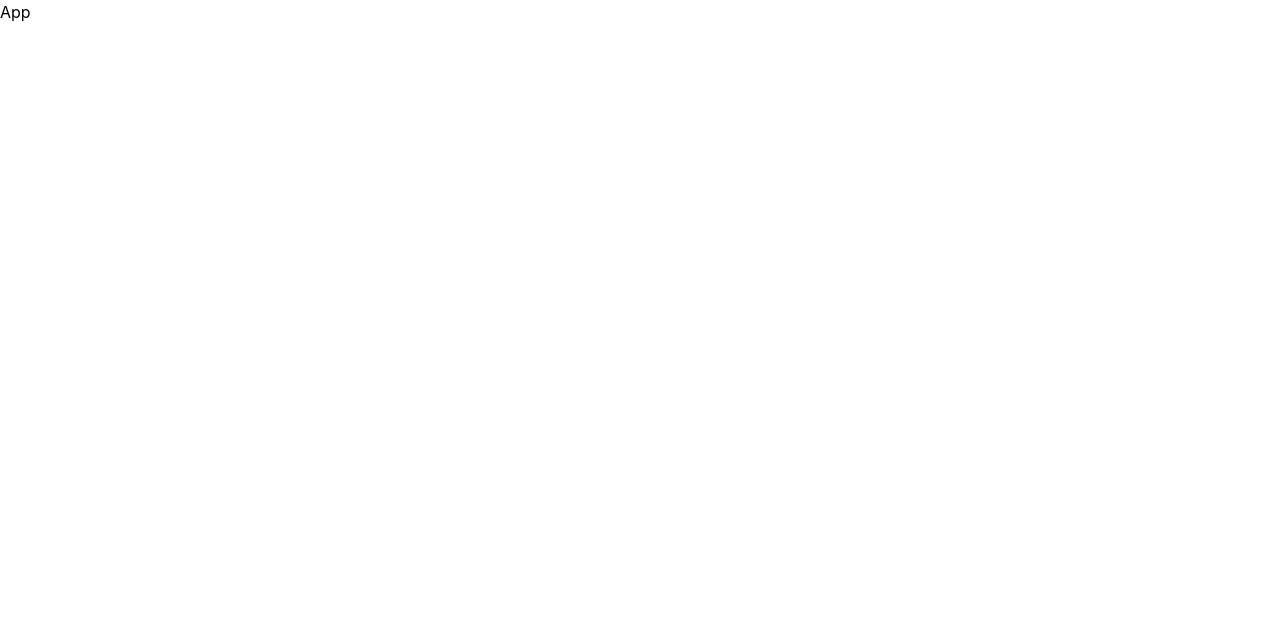
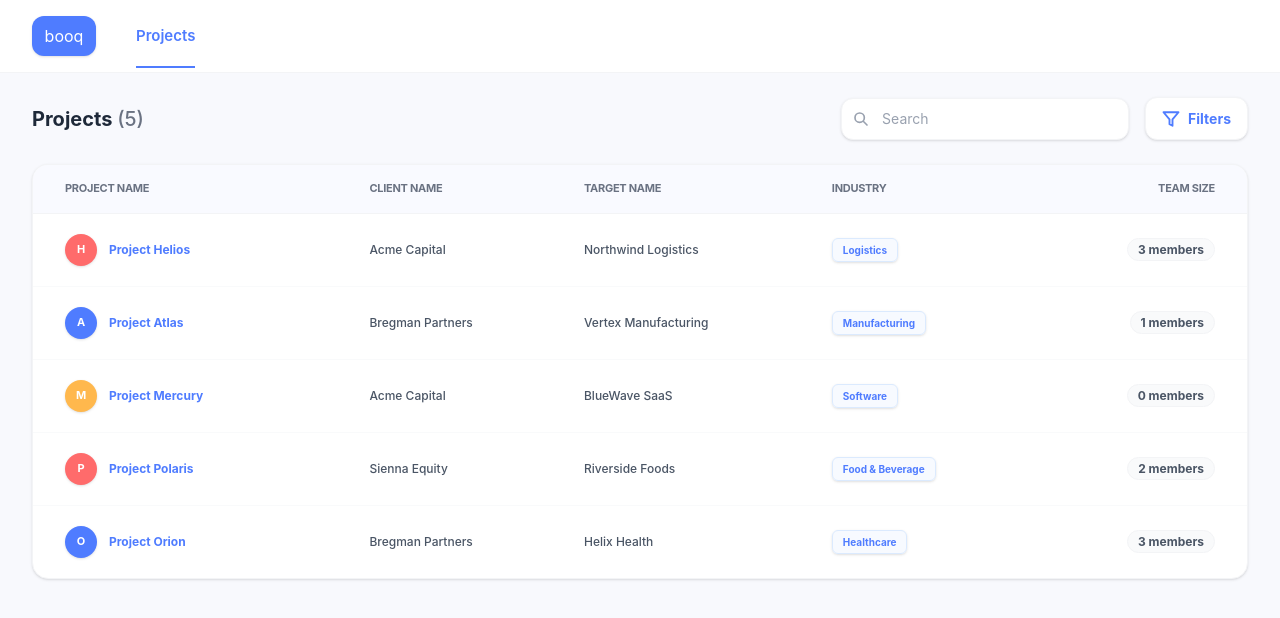
Before and after one commit to RomeoAtoyan/booq-finance, a React (Vite) app: page /projects in a window 1280 px wide. Shown: the top 618 px of the page. Built offline with nearby package versions, Linux system fonts and the light colour scheme; the HTML template or start-up script is replaced by a standard one.

Commit message:
feat: implement projects dashboard with navigation, page header, and data table components

```diff
--- a/src/App.tsx
+++ b/src/App.tsx
@@ -1,5 +1,25 @@
+import { BrowserRouter, Route, Routes } from "react-router-dom";
+import Home from "@/pages/Home";
+import Projects from "@/pages/Projects";
+import Navbar from "@/components/Navbar";
+import { TooltipProvider } from "@/components/ui/tooltip";
+
 const App = () => {
-  return <div>App</div>;
+  return (
+    <TooltipProvider>
+      <BrowserRouter>
+        <div className="min-h-screen bg-white">
+          <Navbar />
+          <main>
+            <Routes>
+              <Route path="/" element={<Home />} />
+              <Route path="/projects" element={<Projects />} />
+            </Routes>
+          </main>
+        </div>
+      </BrowserRouter>
+    </TooltipProvider>
+  );
 };
 
 export default App;
--- /dev/null
+++ b/src/components/Navbar.tsx
@@ -0,0 +1,32 @@
+import { Link, useLocation } from "react-router-dom";
+
+const Navbar = () => {
+  const location = useLocation();
+  const isProjectsActive = location.pathname === "/projects";
+
+  return (
+    <nav className="flex items-center px-8 py-4 bg-white border-b border-gray-100 sticky top-0 z-50">
+      <div className="flex items-center space-x-10">
+        <Link to="/" className="flex items-center justify-center w-16 h-10 bg-[#4F7CFF] rounded-xl text-white shadow-sm hover:opacity-90 transition-opacity">
+          booq
+        </Link>
+
+        <div className="flex items-center space-x-8">
+          <Link
+            to="/projects"
+            className={`relative text-[15px] font-semibold transition-colors ${
+              isProjectsActive ? "text-[#4F7CFF]" : "text-gray-500 hover:text-gray-900"
+            }`}
+          >
+            Projects
+            {isProjectsActive && (
+              <div className="absolute -bottom-[21px] left-0 w-full h-[2px] bg-[#4F7CFF]" />
+            )}
+          </Link>
+        </div>
+      </div>
+    </nav>
+  );
+};
+
+export default Navbar;
--- /dev/null
+++ b/src/components/PageHeader.tsx
@@ -0,0 +1,73 @@
+import React from "react";
+
+interface PageHeaderProps {
+  title: string;
+  count?: number;
+  searchValue?: string;
+  onSearchChange?: (value: string) => void;
+}
+
+const PageHeader: React.FC<PageHeaderProps> = ({
+  title,
+  count,
+  searchValue,
+  onSearchChange
+}) => {
+  return (
+    <div className="flex items-center justify-between px-8 py-6 bg-[#F8F9FD]">
+      <div className="flex items-center space-x-2">
+        <h1 className="text-xl font-bold text-gray-800">
+          {title}{" "}
+          {count !== undefined && (
+            <span className="text-gray-500 font-medium">({count})</span>
+          )}
+        </h1>
+      </div>
+
+      <div className="flex items-center space-x-4">
+        <div className="relative">
+          <div className="absolute inset-y-0 left-3 flex items-center pointer-events-none">
+            <svg
+              className="w-4 h-4 text-gray-400"
+              fill="none"
+              stroke="currentColor"
+              viewBox="0 0 24 24"
+            >
+              <path
+                strokeLinecap="round"
+                strokeLinejoin="round"
+                strokeWidth="2.5"
+                d="M21 21l-6-6m2-5a7 7 0 11-14 0 7 7 0 0114 0z"
+              />
+            </svg>
+          </div>
+          <input
+            type="text"
+            value={searchValue}
+            onChange={(e) => onSearchChange?.(e.target.value)}
+            className="block w-72 pl-10 pr-3 py-2.5 bg-white border border-gray-100 rounded-xl text-sm placeholder-gray-400 shadow-sm focus:ring-2 focus:ring-blue-50 outline-none transition-all"
+            placeholder="Search"
+          />
+        </div>
+
+        <button className="flex items-center space-x-2 px-4 py-2.5 bg-white border border-gray-100 rounded-xl shadow-sm text-[14px] font-bold text-[#4F7CFF] hover:bg-gray-50 transition-all">
+          <svg
+            width="18"
+            height="18"
+            viewBox="0 0 24 24"
+            fill="none"
+            stroke="currentColor"
+            strokeWidth="2.5"
+            strokeLinecap="round"
+            strokeLinejoin="round"
+          >
+            <polygon points="22 3 2 3 10 12.46 10 19 14 21 14 12.46 22 3" />
+          </svg>
+          <span>Filters</span>
+        </button>
+      </div>
+    </div>
+  );
+};
+
+export default PageHeader;
--- /dev/null
+++ b/src/components/ProjectTable.tsx
@@ -0,0 +1,98 @@
+import React from "react";
+import {
+  Table,
+  TableBody,
+  TableCell,
+  TableHead,
+  TableHeader,
+  TableRow,
+} from "@/components/ui/table";
+import { Badge } from "@/components/ui/badge";
+import type { Project } from "@/types/project";
+import { cn } from "@/lib/utils";
+
+interface ProjectTableProps {
+  projects: Project[];
+  loading: boolean;
+}
+
+const ProjectTable: React.FC<ProjectTableProps> = ({ projects, loading }) => {
+  if (loading) {
+    return (
+      <div className="flex items-center justify-center py-20">
+        <div className="animate-spin rounded-full h-8 w-8 border-b-2 border-[#4F7CFF]"></div>
+      </div>
+    );
+  }
+
+  return (
+    <div className="bg-white rounded-2xl shadow-sm border border-gray-100 overflow-hidden">
+      <Table>
+        <TableHeader className="bg-[#F9FAFF]">
+          <TableRow className="hover:bg-transparent border-b border-gray-100">
+            <TableHead className="text-[11px] font-bold text-gray-500 uppercase tracking-tight py-4 px-8">
+              Project Name
+            </TableHead>
+            <TableHead className="text-[11px] font-bold text-gray-500 uppercase tracking-tight">
+              Client Name
+            </TableHead>
+            <TableHead className="text-[11px] font-bold text-gray-500 uppercase tracking-tight">
+              Target Name
+            </TableHead>
+            <TableHead className="text-[11px] font-bold text-gray-500 uppercase tracking-tight">
+              Industry
+            </TableHead>
+            <TableHead className="text-[11px] font-bold text-gray-500 uppercase tracking-tight pr-8 text-right">
+              Team Size
+            </TableHead>
+          </TableRow>
+        </TableHeader>
+        <TableBody>
+          {projects.length === 0 ? (
+            <TableRow>
+              <TableCell colSpan={5} className="h-32 text-center text-gray-400 font-medium">
+                No projects found.
+              </TableCell>
+            </TableRow>
+          ) : (
+            projects.map((project, index) => (
+              <TableRow key={project.id} className="group border-b border-gray-50 hover:bg-gray-50/40 transition-colors">
+                <TableCell className="py-5 px-8">
+                  <div className="flex items-center space-x-3">
+                    <div className={cn(
+                      "w-8 h-8 rounded-full flex items-center justify-center text-white text-[11px] font-bold shadow-sm shrink-0",
+                      index % 3 === 0 ? "bg-[#FF6B6B]" : index % 3 === 1 ? "bg-[#4F7CFF]" : "bg-[#FFB84D]"
+                    )}>
+                      {project.project_name.split(" ").length > 1
+                        ? project.project_name.split(" ")[1].charAt(0)
+                        : project.project_name.charAt(0)}
+                    </div>
+                    <span className="font-bold text-[#4F7CFF] text-[12px] hover:underline cursor-pointer transition-all">
+                      {project.project_name}
+                    </span >
+                  </div>
+                </TableCell>
+                <TableCell className="text-gray-600 text-[12px] font-medium">
+                  {project.client_name}
+                </TableCell>
+                <TableCell className="text-gray-600 text-[12px] font-medium">{project.target_name}</TableCell>
+                <TableCell>
+                  <Badge className="bg-blue-50/50 border border-blue-100 text-[#4F7CFF] px-2.5 py-1 text-[10px] font-bold rounded-md whitespace-nowrap shadow-sm">
+                    {project.industry}
+                  </Badge>
+                </TableCell>
+                <TableCell className="pr-8 text-right">
+                  <span className="inline-flex items-center px-2.5 py-0.5 rounded-full text-[12px] font-bold bg-gray-50 text-gray-600 border border-gray-100">
+                    {project.members.length} members
+                  </span>
+                </TableCell>
+              </TableRow>
+            ))
+          )}
+        </TableBody>
+      </Table>
+    </div>
+  );
+};
+
+export default ProjectTable;
--- /dev/null
+++ b/src/pages/Home.tsx
@@ -0,0 +1,7 @@
+const Home = () => {
+  return (
+    <div>Home</div>
+  )
+}
+
+export default Home
--- /dev/null
+++ b/src/pages/Projects.tsx
@@ -0,0 +1,29 @@
+import PageHeader from "@/components/PageHeader";
+import ProjectTable from "@/components/ProjectTable";
+import { useProjects } from "@/hooks/useProjects";
+
+const Projects = () => {
+  const {
+    projects,
+    loading,
+    searchQuery,
+    setSearchQuery,
+    projectsCount
+  } = useProjects();
+
+  return (
+    <div className="min-h-screen bg-[#F8F9FD]">
+      <PageHeader
+        title="Projects"
+        count={projectsCount}
+        searchValue={searchQuery}
+        onSearchChange={setSearchQuery}
+      />
+      <div className="px-8 pb-10">
+        <ProjectTable projects={projects} loading={loading} />
+      </div>
+    </div>
+  );
+};
+
+export default Projects;
```
